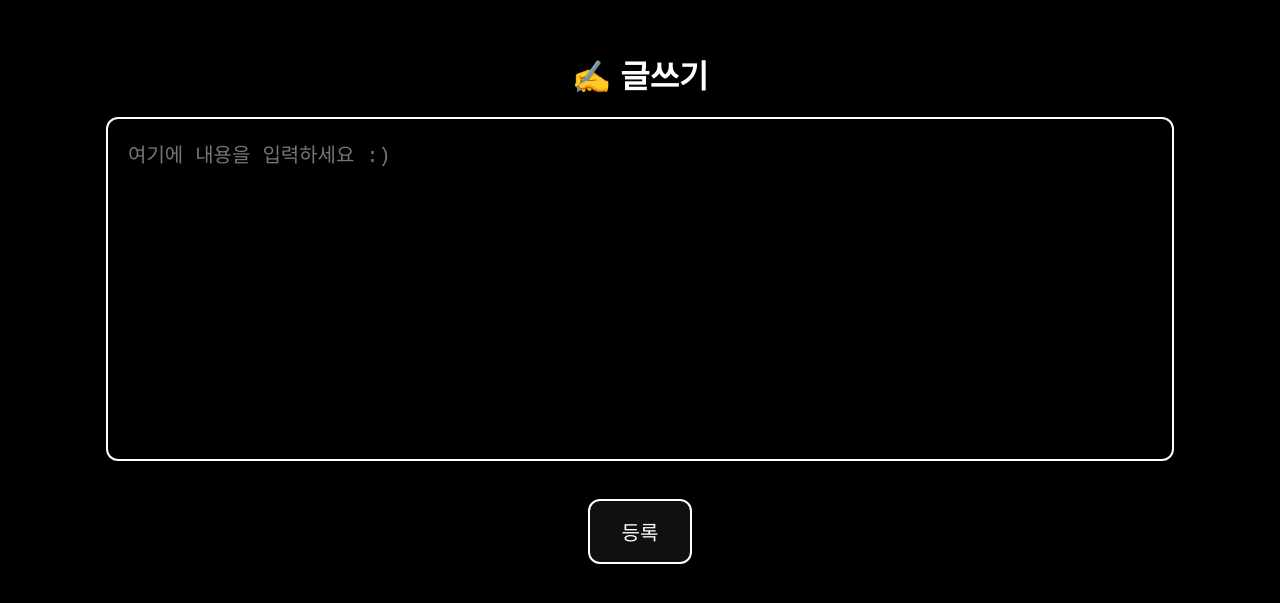
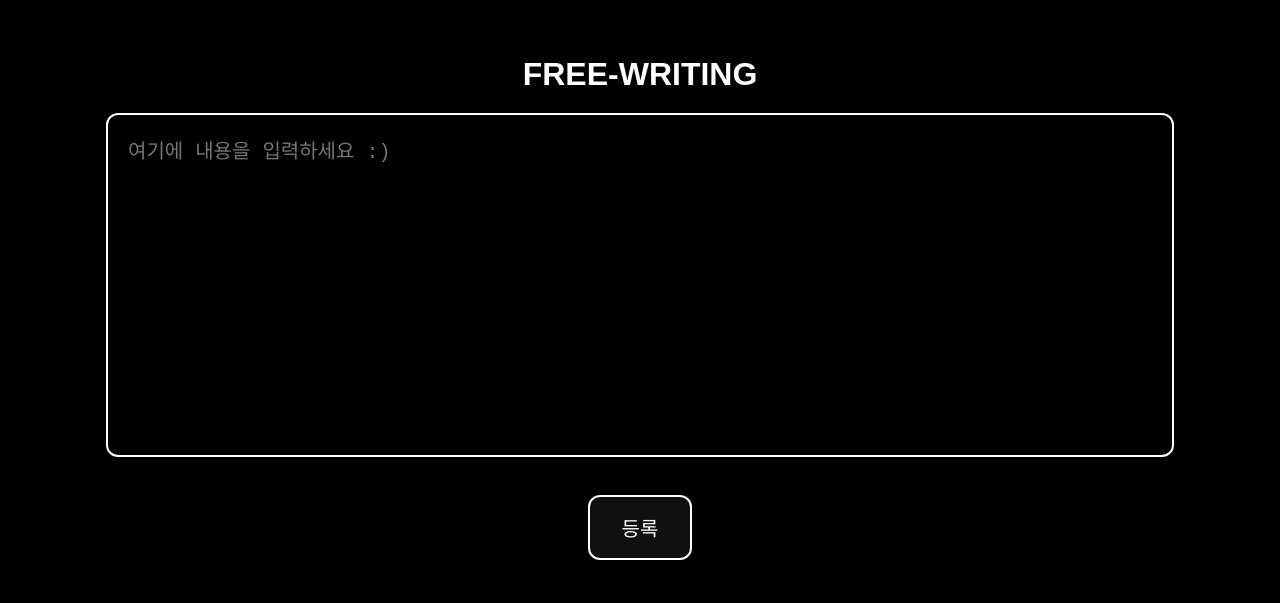
Before and after one commit to Yawwa1212/YwaA, a plain HTML site: page write.html in a window 1280 px wide. Shown: the part 103-706 px from the top of the page. Drawn offline with Linux system fonts and the light colour scheme.

Commit message:
Add files via upload

```diff
--- a/write.html
+++ b/write.html
@@ -2,7 +2,7 @@
 <html>
 <head>
   <meta charset="UTF-8">
-  <title>글쓰기</title>
+  <title>FREE-WRITING</title>
   <style>
     body {
       background-color: #000;
@@ -52,7 +52,7 @@
   </style>
 </head>
 <body>
-  <h1>✍️ 글쓰기</h1>
+  <h1>FREE-WRITING</h1>
   <textarea id="entryContent" placeholder="여기에 내용을 입력하세요 :)"></textarea><br>
   <button onclick="submitEntry()">등록</button>
 
```
Also changed, not shown: index.html (+1 -1 lines).
